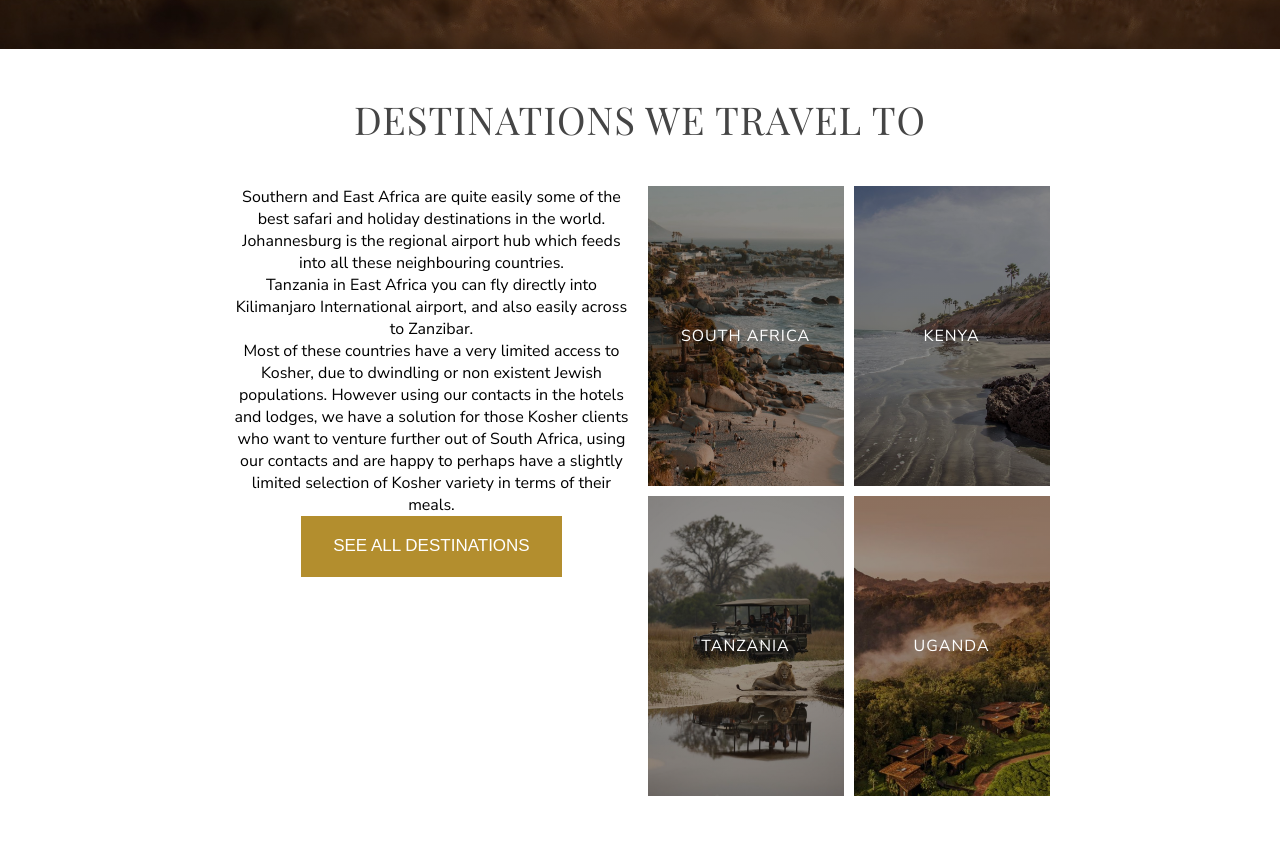
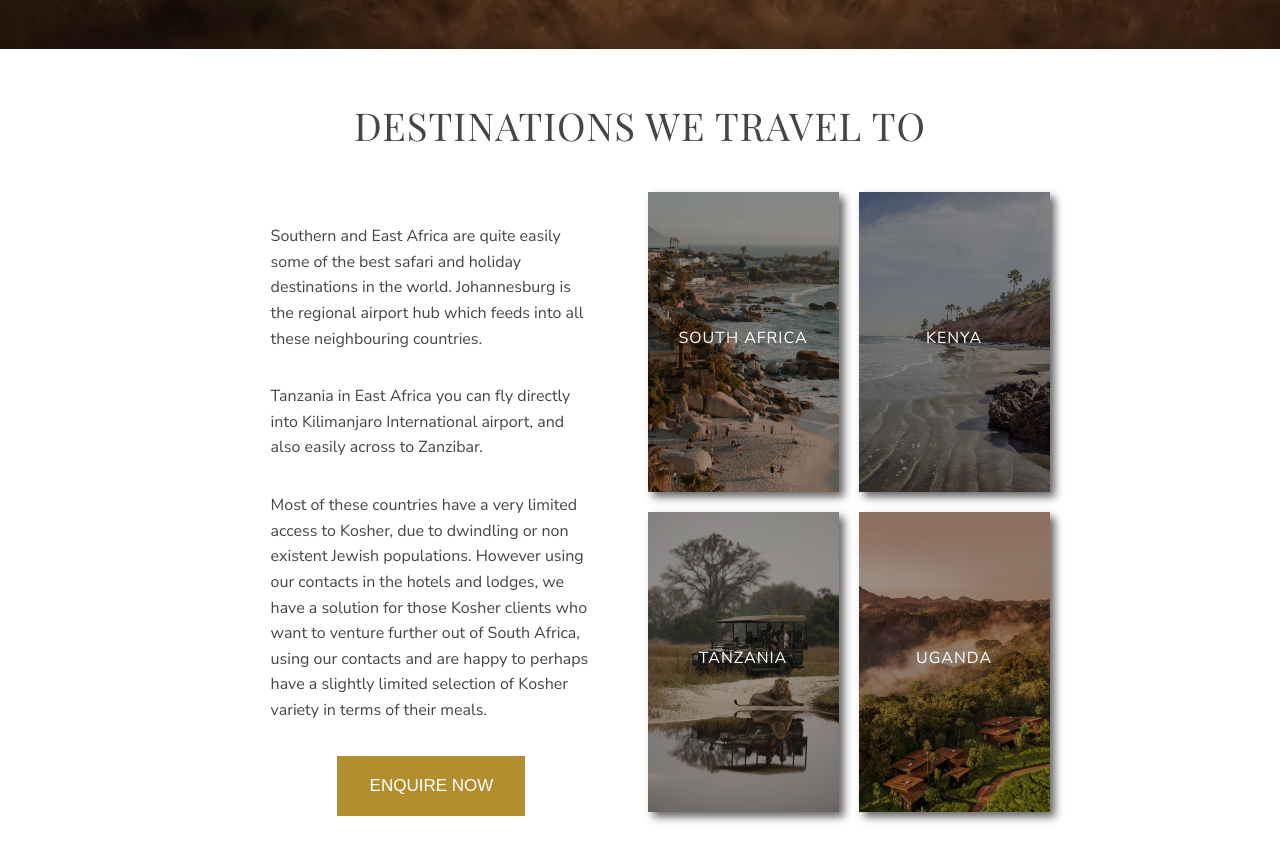
Before and after one commit to Rxshdiy/Luxury-Kosher-Recreation, a plain HTML site: page index.html in a window 1280 px wide. Shown: the part 751-1612 px from the top of the page. Drawn offline with nearby package versions, Linux system fonts and the light colour scheme.

Commit message:
finished second section

```diff
--- a/index.html
+++ b/index.html
@@ -183,7 +183,7 @@
           </p>
           <p>Tanzania in East Africa you can fly directly into Kilimanjaro International airport, and also easily across to Zanzibar.</p>
           <p>Most of these countries have a very limited access to Kosher, due to dwindling or non existent Jewish populations. However using our contacts in the hotels and lodges, we have a solution for those Kosher clients who want to venture further out of South Africa, using our contacts and are happy to perhaps have a slightly limited selection of Kosher variety in terms of their meals.</p>
-          <button>See all destinations</button>
+          <button>Enquire now</button>
         </div>
         <div class="second-section-grid-item">
           <div class="second-section-grid-item-images">
--- a/styles/style.css
+++ b/styles/style.css
@@ -694,6 +694,7 @@ nav{
   width: 100%;
   position: relative;
   z-index: 1;
+  margin: 3% 0;
 }
 
 .second-section h1{
@@ -703,7 +704,7 @@ nav{
   margin-bottom: 30px;
   font-family: "Playfair Display", serif;
   font-weight: normal;
-  margin: 4% 0;
+  margin: 0% 0% 4% 0;
   color: #454545;
 }
 
@@ -748,7 +749,7 @@ nav{
   display: grid;
   grid-template-columns: 1fr 1fr;
   grid-template-rows: 1fr 1fr;
-  gap: 10px;
+  gap: 20px;
   position: relative;
 }
 
@@ -765,6 +766,7 @@ nav{
   justify-content: center;
   align-items: center;
   height: 300px;
+  box-shadow: 5px 5px 8px rgba(0, 0, 0, 0.6);
 }
 
 .item1{
@@ -813,8 +815,11 @@ nav{
   grid-row: 2/3;
 }
 
-.select-section p{
-  font-size: 0.8em !important;
+.second-section p{
+  font-size: 1em;
   color: #454545;
-  margin: 2% 0;
+  margin: 8% 0;
+  padding: 0 10%;
+  text-align: left;
+  line-height: 1.6em;
 }
```
